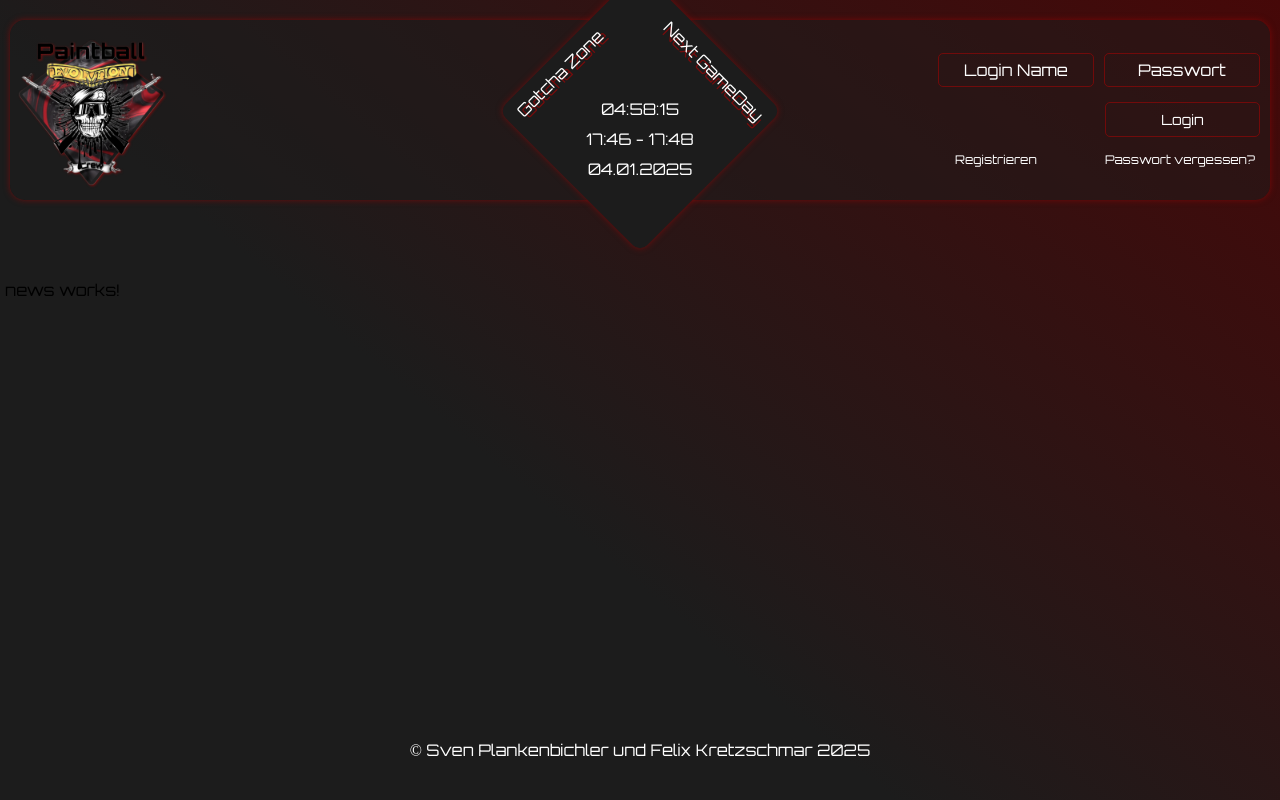
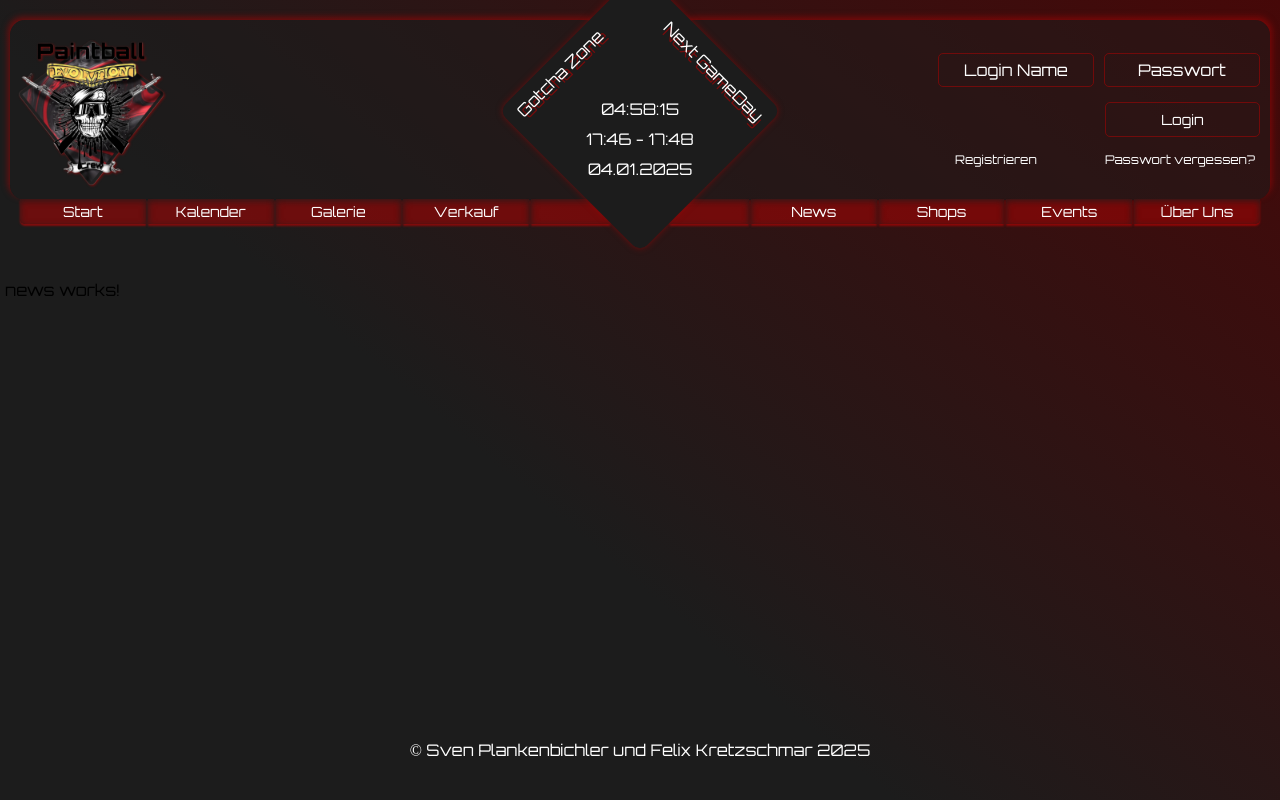
Before and after one commit to Trouble2701/pecdd, an Angular app: page / in a window 1280 px wide. Built offline with nearby package versions, Linux system fonts and the light colour scheme.

Commit message:
header menu added

```diff
--- a/src/app/shared/header/header.component.html
+++ b/src/app/shared/header/header.component.html
@@ -5,3 +5,4 @@
     <div class="middle-container"><app-gamedaycounter></app-gamedaycounter></div>
     <div class="right-container"><app-login></app-login></div>
 </div>
+<app-menu></app-menu>
--- a/src/app/shared/header/header.component.scss
+++ b/src/app/shared/header/header.component.scss
@@ -7,7 +7,6 @@
     padding-left: 5px;
     padding-right: 5px;
     //background-image: linear-gradient(180deg, #1c1c1c 40%, #460808);
-    border-radius: 0 0 15px 15px;
     //box-shadow: inset 2px 2px 4px rgba(0, 0, 0, 0.349);
     position: relative;
 
@@ -23,7 +22,7 @@
         left: 10px;
         border-radius: 15px;
         color: white;
-        box-shadow: 0 0 6px #9c06069f;
+        box-shadow: -2px -3px 6px #9c06069f;
         z-index: 0;
 
         .logo-header{
@@ -40,7 +39,7 @@
         top: 11px;
         left: 50%;
         transform: translateX(-50%);
-        z-index: 1;
+        z-index: 2;
     }
 
     .right-container{
@@ -55,7 +54,7 @@
         right: 10px;
         border-radius: 15px;
         color: white;
-        box-shadow: 0 0 6px #9c06069f;
+        box-shadow: 2px -3px 6px #9c06069f;
         z-index: 0;
     }
 }
--- a/src/app/shared/header/header.component.ts
+++ b/src/app/shared/header/header.component.ts
@@ -1,12 +1,13 @@
 import { Component } from '@angular/core';
 import { LoginComponent } from '../../component/login/login.component';
 import { GamedaycounterComponent } from '../gamedaycounter/gamedaycounter.component';
+import { MenuComponent } from '../menu/menu.component';
 
 
 @Component({
   selector: 'app-header',
   standalone: true,
-  imports: [LoginComponent, GamedaycounterComponent],
+  imports: [LoginComponent, GamedaycounterComponent, MenuComponent],
   templateUrl: './header.component.html',
   styleUrl: './header.component.scss'
 })
--- /dev/null
+++ b/src/app/shared/menu/menu.component.html
@@ -0,0 +1,16 @@
+<div class="menu">
+    <div class="left">
+        <div class="content">Start</div>
+        <div class="content">Kalender</div>
+        <div class="content">Galerie</div>
+        <div class="content">Verkauf</div>
+        <div class="contentend"></div>
+    </div>
+    <div class="right">
+        <div class="content">Über Uns</div>
+        <div class="content">Events</div>
+        <div class="content">Shops</div>
+        <div class="content">News</div>
+        <div class="contentend"></div>
+    </div>
+</div>
--- /dev/null
+++ b/src/app/shared/menu/menu.component.scss
@@ -0,0 +1,92 @@
+.menu {
+    display: flex;
+    justify-content: space-between;
+    align-items: center;
+    width: calc(100vw - 40px);
+    margin-left: 20px;
+    position: absolute;
+    top: 199px;
+    border-bottom-right-radius: 5px;
+    border-bottom-left-radius: 5px;
+    z-index: 1;
+    color: white;
+    font-size: 14px;
+
+    .left {
+        width: calc(50vw - 40px - 10px);
+        display: flex;
+        justify-content: center;
+        align-items: center;
+        gap: 2px;
+
+        .content {
+            width: calc((100% - 80px) / 4);
+            height: 25px;
+            display: flex;
+            justify-content: center;
+            align-items: center;
+            background-color: #9c06069f;
+            box-shadow: inset 0 2px 6px #1c1c1ccc, 0 2px 2px rgba(199, 3, 3, 0.6);
+            transition: all 0.3s ease-in-out !important;
+            cursor: pointer;
+
+            &:first-child {
+                border-bottom-left-radius: 5px;
+            }
+
+            &:hover {
+                //box-shadow: 0 2px 2px rgba(199, 3, 3, 0.6);
+                background-color: rgba(199, 3, 3, 0.8);
+            }
+        }
+
+        .contentend {
+            width: 80px;
+            height: 25px;
+            display: flex;
+            justify-content: center;
+            align-items: center;
+            background-color: #9c06069f;
+            box-shadow: inset 0 2px 6px #1c1c1ccc, 0 2px 2px rgba(199, 3, 3, 0.6);
+        }
+    }
+
+    .right {
+        width: calc(50vw - 40px - 10px);
+        display: flex;
+        justify-content: center;
+        align-items: center;
+        flex-direction: row-reverse;
+        gap: 2px;
+
+        .content {
+            width: calc((100% - 80px) / 4);
+            height: 25px;
+            display: flex;
+            justify-content: center;
+            align-items: center;
+            background-color: #9c06069f;
+            box-shadow: inset 0 2px 6px #1c1c1ccc, 0 2px 2px rgba(199, 3, 3, 0.6);
+            transition: all 0.3s ease-in-out;
+            cursor: pointer;
+
+            &:first-child {
+                border-bottom-right-radius: 5px;
+            }
+
+            &:hover {
+                background-color: rgba(199, 3, 3, 0.8);
+            }
+        }
+
+        .contentend {
+            width: 80px;
+            height: 25px;
+            display: flex;
+            justify-content: center;
+            align-items: center;
+            background-color: #9c06069f;
+            box-shadow: inset 0 2px 6px #1c1c1ccc, 0 2px 2px rgba(199, 3, 3, 0.6);
+        }
+    }
+}
```
Also changed, not shown: src/app/shared/menu/menu.component.ts (added, +12 -0 lines), 1 other file (tests, documents, lock files or other folders).
